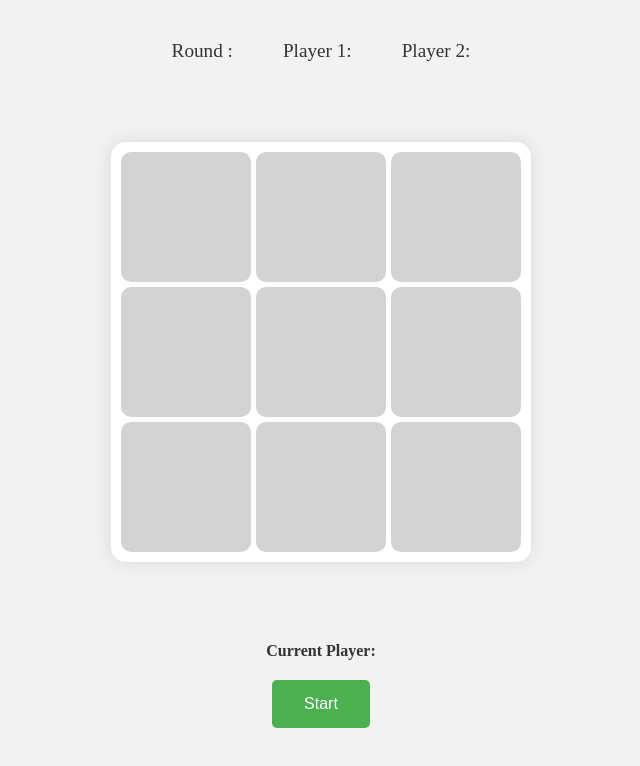
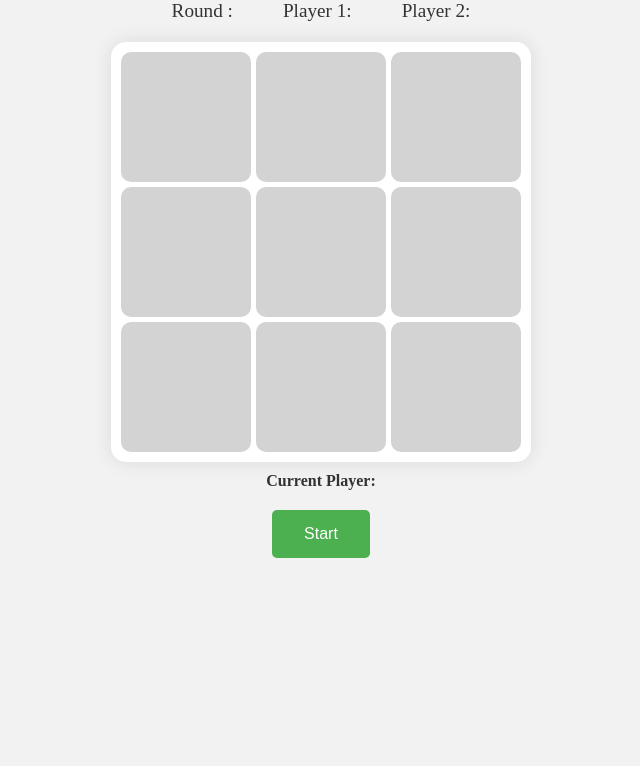
Before and after one commit to realest254/Tic-Tac-Toe, a plain HTML site: page index.html in a window 1280 px wide. Shown: the whole page, without its empty margins (319-959 px from the left). Drawn offline with Linux system fonts and the light colour scheme.

Commit message:
change padding units

```diff
--- a/style.css
+++ b/style.css
@@ -15,7 +15,7 @@ body, html {
     height: 90vw; /* Same as width to maintain square shape */
     max-width: 400px; /* Maximum width to ensure it doesn't become too large */
     max-height: 400px; /* Maximum height to ensure it doesn't become too large */
-    margin: 10vh auto;
+    margin: 10px auto;
     background-color: #fff;
     border-radius: 15px;
     box-shadow: 0 0 20px rgba(0, 0, 0, 0.1);
@@ -32,7 +32,7 @@ body, html {
     display: flex;
     justify-content: center;
     align-items: center;
-    font-size: 20vw; /* Adjust the font size relative to the container width */
+    font-size: 8vw; /* Adjust the font size relative to the container width */
     color: #555;
     border-radius: 10px;
     cursor: pointer;
@@ -45,7 +45,6 @@ body, html {
 }
 .top-display {
     width: 100%;
-    padding-top: 5vh;
     display: flex;
     justify-content: center;
     align-items: center;
```
